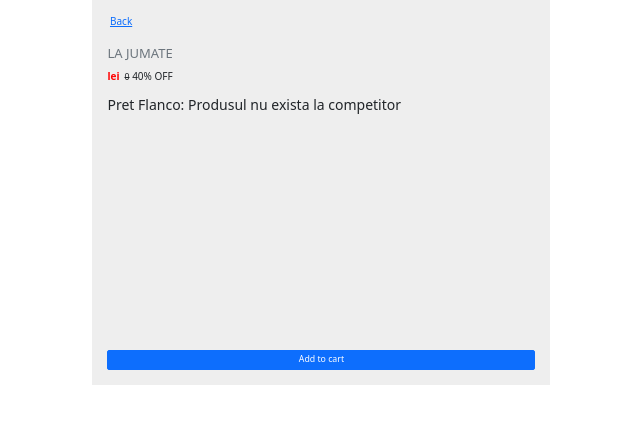
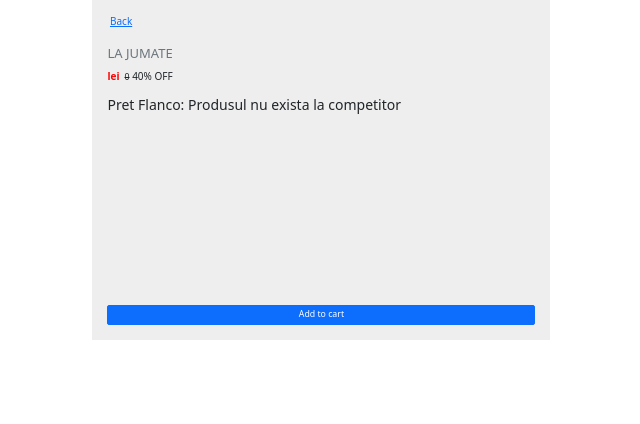
Before and after one commit to Scovearga/lajumate, a PHP site: page /Buyers/ProductPage.php in a window 1280 px wide. Shown: the part 107-531 px from the top of the page, without its empty margins (555-1195 px from the left). Run offline with PHP 8.4, Linux system fonts and the light colour scheme; the visitor is signed in with stand-in values (Sample User, id 1); tables that the repository leaves empty or names only in its code hold one stand-in row (values such as "Sample post"); data that the repository does not hold is empty; some libraries are stand-ins or nearby versions.

```diff
--- a/Buyers/ExtractPricesFromFlanco.php
+++ b/Buyers/ExtractPricesFromFlanco.php
@@ -3,8 +3,9 @@ function getPriceFromFlanco($productName, $color)
 {
     strtolower($productName);
     $productName = str_replace(' ', '-',$productName);
-    $link = $productName . '-' . $color . '.html';
+    $link = $productName . $color . '.html';
     $url   = "https://www.flanco.ro/" . $link;
+    var_dump($url);
     $html  = file_get_contents($url);
     if($html == false)
         return -1;
--- a/Buyers/ProductPage.php
+++ b/Buyers/ProductPage.php
@@ -115,7 +115,7 @@ switch ($productType)
                                 else
                                     echo "Produsul nu exista la competitor"
                                 ?></p>
-                            <br><br><br><br><br><br><br><br><br><br><br><br><br><br><br>
+                            <br><br><br><br><br><br><br><br><br><br><br><br>
                             <form action='Cart.php' method='post'>
                                 <input value='Add to cart' name = "<?php echo $productType . "_" . $ID ?>" type='submit' class='btn btn-sm btn-primary btn-block'>
                             </form>
```
